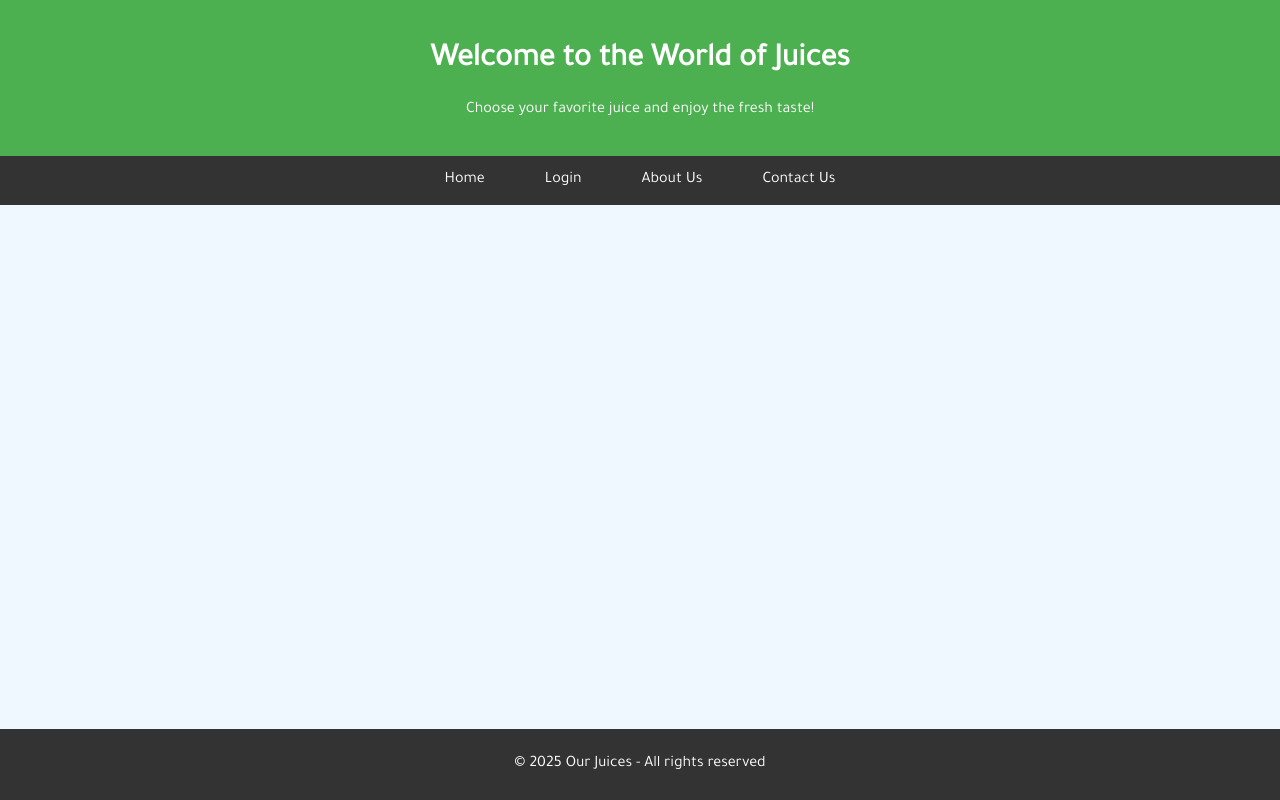
After one commit to AhmedHMWI/Squeezy, a Flask app: page /user/ in a window 1280 px wide. The commit adds this page. Run offline with Flask 3, Linux system fonts and the light colour scheme; data that the repository does not hold is empty.

Commit message:
added home page

```diff
--- a/app.py
+++ b/app.py
@@ -23,19 +23,22 @@ app.register_blueprint(user_bp, url_prefix='/user')
 app.register_blueprint(juice_bp, url_prefix='/juice')
 
 @app.route('/')
-def home():
-    if 'user_id' in session:
-        if session['role'] == 'admin':
-            return redirect(url_for('admin.admin_dashboard'))
-        else:
-            return redirect(url_for('user.user_dashboard'))
-    return redirect(url_for('auth.login'))
+def index():
+    """ الصفحة الرئيسية للموقع """
+    return redirect(url_for('user.home'))
+
+
 
 @app.route('/dashboard/user')
 def user_dashboard():
-    """ User dashboard """
+    """User dashboard"""
     if 'user_id' in session and session['role'] == 'user':
-        return render_template('user_dashboard.html', user=session.get('user_name', 'User'))
+        # افترض أن العصائر موجودة في قاعدة البيانات وتسترجعها هنا
+        cursor = get_db_connection().cursor()
+        cursor.execute("SELECT * FROM juices WHERE user_id = %s", (session['user_id'],))
+        juices = cursor.fetchall()
+
+        return render_template('user_dashboard.html', user=session.get('user_name', 'User'), juices=juices)
 
     flash("Please log in first!", "error")
     return redirect(url_for('auth.login'))
--- a/controllers/admin_controller.py
+++ b/controllers/admin_controller.py
@@ -1,6 +1,6 @@
 import os
+from werkzeug.utils import secure_filename
 from flask import Blueprint, render_template, request, redirect, url_for, flash, session
-from werkzeug.utils import secure_filename
 from database import get_db_connection
 
 UPLOAD_FOLDER = 'static/uploads'
--- a/controllers/user_controller.py
+++ b/controllers/user_controller.py
@@ -1,7 +1,17 @@
+import os
+from werkzeug.utils import secure_filename
 from flask import Blueprint, render_template, session, redirect, url_for, flash, request
 from database import get_db_connection
 
-user_bp = Blueprint('user', __name__, url_prefix='/user')
+user_bp = Blueprint('user', __name__, url_prefix='/user', template_folder='../templates')
+
+UPLOAD_FOLDER = 'static/uploads'
+ALLOWED_EXTENSIONS = {'png', 'jpg', 'jpeg', 'gif'}
+os.makedirs(UPLOAD_FOLDER, exist_ok=True)
+
+def allowed_file(filename):
+    return '.' in filename and filename.rsplit('.', 1)[1].lower() in ALLOWED_EXTENSIONS
+
 
 def get_all_fruits():
     """ Fetch all available fruits from the database """
@@ -32,6 +42,8 @@ def user_dashboard():
     flash("Please log in first!", "error")
     return redirect(url_for('auth.login'))
 
+
+
 @user_bp.route('/create_juice', methods=['POST'])
 def create_juice():
     """ Create a new juice with selected fruits """
@@ -41,25 +53,30 @@ def create_juice():
 
     juice_name = request.form.get('juice_name')
     selected_fruits = request.form.getlist('selected_fruits')
+    image_url = None
+
+    # ✅ معالجة رفع الصورة
+    if 'image' in request.files:
+        file = request.files['image']
+        if file and allowed_file(file.filename):
+            filename = secure_filename(file.filename)
+            filepath = os.path.join(UPLOAD_FOLDER, filename)
+            file.save(filepath)
+            image_url = f"uploads/{filename}"
 
     if not selected_fruits:
         flash("Please select at least one fruit!", "error")
         return redirect(url_for('user.user_dashboard'))
 
-    # Debugging
-    print(f"Juice Name: {juice_name}")
-    print(f"Selected Fruits: {selected_fruits}")
-
     try:
         conn = get_db_connection()
         cursor = conn.cursor()
 
-        # Insert juice into the database
-        cursor.execute("INSERT INTO juices (name) VALUES (%s)", (juice_name,))
-        juice_id = cursor.lastrowid  # Get the created juice ID
-        print(f"Created Juice ID: {juice_id}")  # Debugging
+        # إدخال العصير مع رابط الصورة في قاعدة البيانات
+        cursor.execute("INSERT INTO juices (name, image_url) VALUES (%s, %s)", (juice_name, image_url))
+        juice_id = cursor.lastrowid  # الحصول على ID العصير الذي تم إنشاؤه
 
-        # Link fruits to the juice in the database
+        # ربط الفواكه بالعصير في قاعدة البيانات
         for fruit_id in selected_fruits:
             cursor.execute("INSERT INTO juice_fruits (juice_id, fruit_id) VALUES (%s, %s)", (juice_id, fruit_id))
 
@@ -74,6 +91,97 @@ def create_juice():
 
 
 
+
+
+@user_bp.route('/juice/edit/<int:juice_id>', methods=['GET', 'POST'])
+def edit_juice(juice_id):
+    """ تعديل اسم العصير والفواكه المختارة """
+    try:
+        conn = get_db_connection()
+        cursor = conn.cursor(dictionary=True)
+
+        # جلب بيانات العصير الحالي
+        cursor.execute("SELECT * FROM juices WHERE id = %s", (juice_id,))
+        juice = cursor.fetchone()
+        if not juice:
+            flash("Juice not found!", "error")
+            return redirect(url_for('user.user_dashboard'))
+
+        # جلب الفواكه المتاحة
+        cursor.execute("SELECT * FROM fruits")
+        all_fruits = cursor.fetchall()
+
+        # جلب الفواكه المرتبطة بالعصير الحالي
+        cursor.execute("SELECT fruit_id FROM juice_fruits WHERE juice_id = %s", (juice_id,))
+        selected_fruit_ids = [row['fruit_id'] for row in cursor.fetchall()]
+
+        if request.method == 'POST':
+            new_name = request.form['juice_name']
+            new_selected_fruits = request.form.getlist('selected_fruits')
+            new_image_url = request.form.get('image_url')  # إضافة رابط الصورة الجديد
+
+            # تحديث اسم العصير
+            cursor.execute("UPDATE juices SET name = %s, image_url = %s WHERE id = %s", (new_name, new_image_url, juice_id))
+
+            # حذف الفواكه القديمة
+            cursor.execute("DELETE FROM juice_fruits WHERE juice_id = %s", (juice_id,))
+
+            # إدخال الفواكه الجديدة
+            for fruit_id in new_selected_fruits:
+                cursor.execute("INSERT INTO juice_fruits (juice_id, fruit_id) VALUES (%s, %s)", (juice_id, fruit_id))
+
+            conn.commit()
+            flash("Juice updated successfully!", "success")
+            return redirect(url_for('user.user_dashboard'))
+
+        return render_template('edit_juice.html', juice=juice, all_fruits=all_fruits, selected_fruit_ids=selected_fruit_ids)
+
+    except Exception as e:
+        flash(f"Database Error: {e}", "error")
+        return redirect(url_for('user.user_dashboard'))
+
+    finally:
+        conn.close()
+
+
+
+
+@user_bp.route('/juice/delete/<int:juice_id>', methods=['POST'])
+def delete_juice(juice_id):
+    """ حذف العصير """
+    if 'user_id' not in session:
+        flash("Please log in first!", "error")
+        return redirect(url_for('auth.login'))
+
+    user_id = session['user_id']
+
+    conn = get_db_connection()
+    cursor = conn.cursor()
+
+    # تحقق من أن العصير يخص المستخدم
+    cursor.execute("SELECT id FROM juices WHERE id = %s AND user_id = %s", (juice_id, user_id))
+    juice = cursor.fetchone()
+
+    if not juice:
+        flash("Juice not found or unauthorized!", "error")
+        conn.close()
+        return redirect(url_for('user.user_dashboard'))
+
+    try:
+        cursor.execute("DELETE FROM juice_fruits WHERE juice_id = %s", (juice_id,))  # حذف الفواكه المرتبطة
+        cursor.execute("DELETE FROM juices WHERE id = %s", (juice_id,))  # حذف العصير نفسه
+        conn.commit()
+        flash("Juice deleted successfully!", "success")
+    except Exception as e:
+        flash(f"Error deleting juice: {str(e)}", "error")
+    finally:
+        conn.close()
+
+    return redirect(url_for('user.user_dashboard'))
+
+
+
+
 def get_user_juices(user_id):
     """ Fetch all juices created by the logged-in user, including those without fruits """
     try:
@@ -81,15 +189,15 @@ def get_user_juices(user_id):
         cursor = conn.cursor(dictionary=True)
 
         query = """
-        SELECT juices.id, juices.name, juices.price,
-            IFNULL(GROUP_CONCAT(DISTINCT fruits.name ORDER BY fruits.name SEPARATOR ', '), 'No fruits selected') AS fruit_names
-        FROM juices
-        LEFT JOIN juice_fruits ON juices.id = juice_fruits.juice_id
-        LEFT JOIN fruits ON juice_fruits.fruit_id = fruits.id
-        WHERE juices.user_id = %s
-        GROUP BY juices.id, juices.name, juices.price, juices.created_at
-        ORDER BY juices.created_at DESC
-        """
+                SELECT juices.id, juices.name, juices.price, juices.image_url,
+                    IFNULL(GROUP_CONCAT(DISTINCT fruits.name ORDER BY fruits.name SEPARATOR ', '), 'No fruits selected') AS fruit_names
+                FROM juices
+                LEFT JOIN juice_fruits ON juices.id = juice_fruits.juice_id
+                LEFT JOIN fruits ON juice_fruits.fruit_id = fruits.id
+                WHERE juices.user_id = %s
+                GROUP BY juices.id, juices.name, juices.price, juices.image_url, juices.created_at
+                ORDER BY juices.created_at DESC
+                """
 
         cursor.execute(query, (user_id,))
         juices = cursor.fetchall()
@@ -102,3 +210,40 @@ def get_user_juices(user_id):
         return []
     finally:
         conn.close()
+
+
+
+
+def get_all_juices():
+    """ Fetch all juices created by all users """
+    try:
+        conn = get_db_connection()
+        cursor = conn.cursor(dictionary=True)
+
+        query = """
+        SELECT juices.id, juices.name, juices.price, juices.image_url,
+            IFNULL(GROUP_CONCAT(DISTINCT fruits.name ORDER BY fruits.name SEPARATOR ', '), 'No fruits selected') AS fruit_names
+        FROM juices
+        LEFT JOIN juice_fruits ON juices.id = juice_fruits.juice_id
+        LEFT JOIN fruits ON juice_fruits.fruit_id = fruits.id
+        GROUP BY juices.id, juices.name, juices.price, juices.image_url, juices.created_at
+        ORDER BY juices.created_at DESC
+        """
+
+        cursor.execute(query)
+        juices = cursor.fetchall()
+        return juices
+    except Exception as e:
+        print(f"Database Error: {e}")
+        return []
+    finally:
+        conn.close()
+
+
+
+
+@user_bp.route('/')
+def home():
+    """ الصفحة الرئيسية - تعرض جميع العصائر """
+    juices = get_all_juices()
+    return render_template('home.html', juices=juices)
--- a/templates/admin_dashboard.html
+++ b/templates/admin_dashboard.html
@@ -12,7 +12,7 @@
     <!-- ✅ شريط التنقل -->
     <nav class="navbar navbar-expand-lg navbar-dark bg-dark">
         <div class="container">
-            <a class="navbar-brand" href="#">🍏 Admin Dashboard</a>
+            <a class="navbar-brand" href="#">Admin Dashboard</a>
             <div class="d-flex">
                 <span class="navbar-text text-light me-3">
                     Welcome, <strong>{{ user }}</strong>
@@ -23,7 +23,7 @@
     </nav>
 
     <div class="container mt-5">
-        <h2 class="text-center">🍎 Manage Fruits</h2>
+        <h2 class="text-center">Manage Fruits</h2>
 
         <!-- ✅ عرض رسائل Flash -->
         {% with messages = get_flashed_messages(with_categories=true) %}
--- /dev/null
+++ b/templates/home.html
@@ -0,0 +1,145 @@
+<!-- <!DOCTYPE html>
+<html lang="en">
+<head>
+    <meta charset="UTF-8">
+    <meta name="viewport" content="width=device-width, initial-scale=1.0">
+    <title>Home - Juices</title>
+</head>
+<body>
+    <nav>
+        <a href="{{ url_for('user.home') }}">Home</a>
+        <a href="{{ url_for('auth.login') }}">Login</a>
+    </nav>
+
+    <h1>All Juices</h1>
+    <ul>
+        {% for juice in juices %}
+            <li>
+                <strong>{{ juice.name }}</strong> -
+                {{ juice.fruit_names }} -
+                Price: ${{ juice.price if juice.price else 'N/A' }}
+            </li>
+        {% endfor %}
+    </ul>
+</body>
+</html> -->
+
+<!DOCTYPE html>
+<html lang="en">
+<head>
+    <meta charset="UTF-8">
+    <meta name="viewport" content="width=device-width, initial-scale=1.0">
+    <title>Juice Page</title>
+    <link href="https://fonts.googleapis.com/css2?family=Tajawal&display=swap" rel="stylesheet">
+    <style>
+        body {
+            font-family: 'Tajawal', sans-serif;
+            background: #f0f8ff;
+            margin: 0;
+            padding: 0;
+        }
+
+        header {
+            background: #4CAF50;
+            color: white;
+            text-align: center;
+            padding: 20px 0;
+        }
+
+        nav {
+            display: flex;
+            justify-content: center;
+            background: #333;
+        }
+
+        nav a {
+            color: white;
+            padding: 15px 30px;
+            text-decoration: none;
+            text-align: center;
+        }
+
+        nav a:hover {
+            background-color: #ddd;
+            color: black;
+        }
+
+        .juice-container {
+            display: grid;
+            grid-template-columns: repeat(auto-fill, minmax(200px, 1fr));
+            gap: 20px;
+            padding: 20px;
+        }
+
+        .juice-card {
+            background: #fff;
+            border-radius: 10px;
+            box-shadow: 0 4px 8px rgba(0, 0, 0, 0.1);
+            overflow: hidden;
+            transition: transform 0.3s ease;
+        }
+
+        .juice-card img {
+            width: 100%;
+            height: 200px;
+            object-fit: cover;
+        }
+
+        .juice-card h3 {
+            padding: 10px;
+            font-size: 1.2em;
+            text-align: center;
+        }
+
+        .juice-card p {
+            padding: 0 10px 10px;
+            color: #666;
+            text-align: center;
+        }
+
+        .juice-card:hover {
+            transform: scale(1.05);
+        }
+
+        footer {
+            background: #333;
+            color: white;
+            text-align: center;
+            padding: 10px 0;
+            position: fixed;
+            bottom: 0;
+            width: 100%;
+        }
+
+    </style>
+</head>
+<body>
+
+<header>
+    <h1>Welcome to the World of Juices</h1>
+    <p>Choose your favorite juice and enjoy the fresh taste!</p>
+</header>
+
+<nav>
+    <a href="#">Home</a>
+    <a href="{{ url_for('auth.login') }}">Login</a>
+    <a href="#">About Us</a>
+    <a href="#">Contact Us</a>
+</nav>
+
+<div class="juice-container">
+    {% for juice in juices %}
+    <div class="juice-card">
+        <img src="{{ juice.image_url }}" alt="{{ juice.name }}" class="juice-image">
+        <h3>{{ juice.name }}</h3>
+        <p>{{ juice.fruit_names }}</p>
+    </div>
+    {% endfor %}
+</div>
+
+<footer>
+    <p>&copy; 2025 Our Juices - All rights reserved</p>
+</footer>
+
+</body>
+</html>
```
Also changed, not shown: templates/edit_juice.html (added, +40 -0 lines), templates/user_dashboard.html (+20 -5 lines), static/uploads/20230617_083714-COLLAGE.jpg (added), static/uploads/49a15686-a9cd-4b42-a5f5-207aefd6b96a.jpg (deleted), static/uploads/IMG-20211125-WA0025.jpg, static/uploads/IMG-20211125-WA0028.jpg (deleted), static/uploads/IMG-20211125-WA0029.jpg (deleted), static/uploads/IMG-20211125-WA0030.jpg (deleted), static/uploads/Screenshot_20230923-192520_One_UI_Home.jpg (deleted), static/uploads/hamza.jpg (deleted), static/uploads/my_profile.jpg (deleted).
